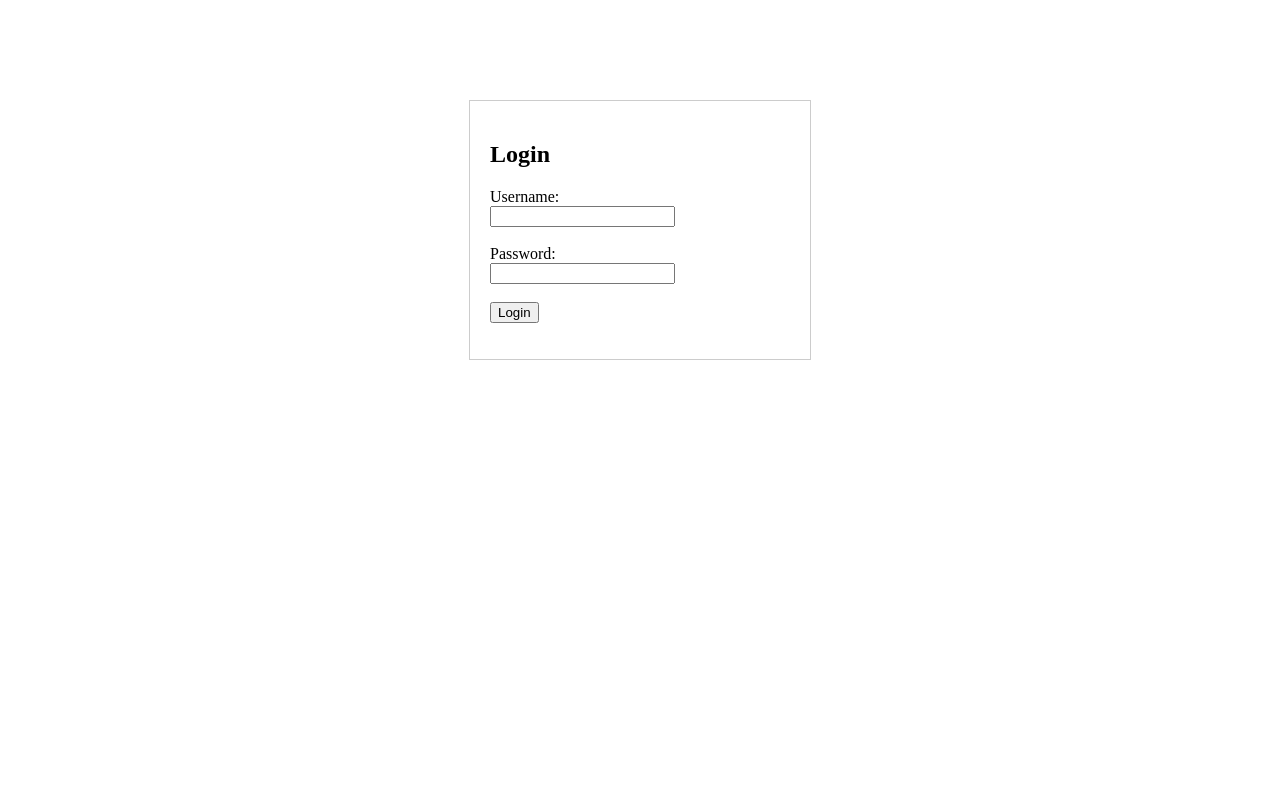
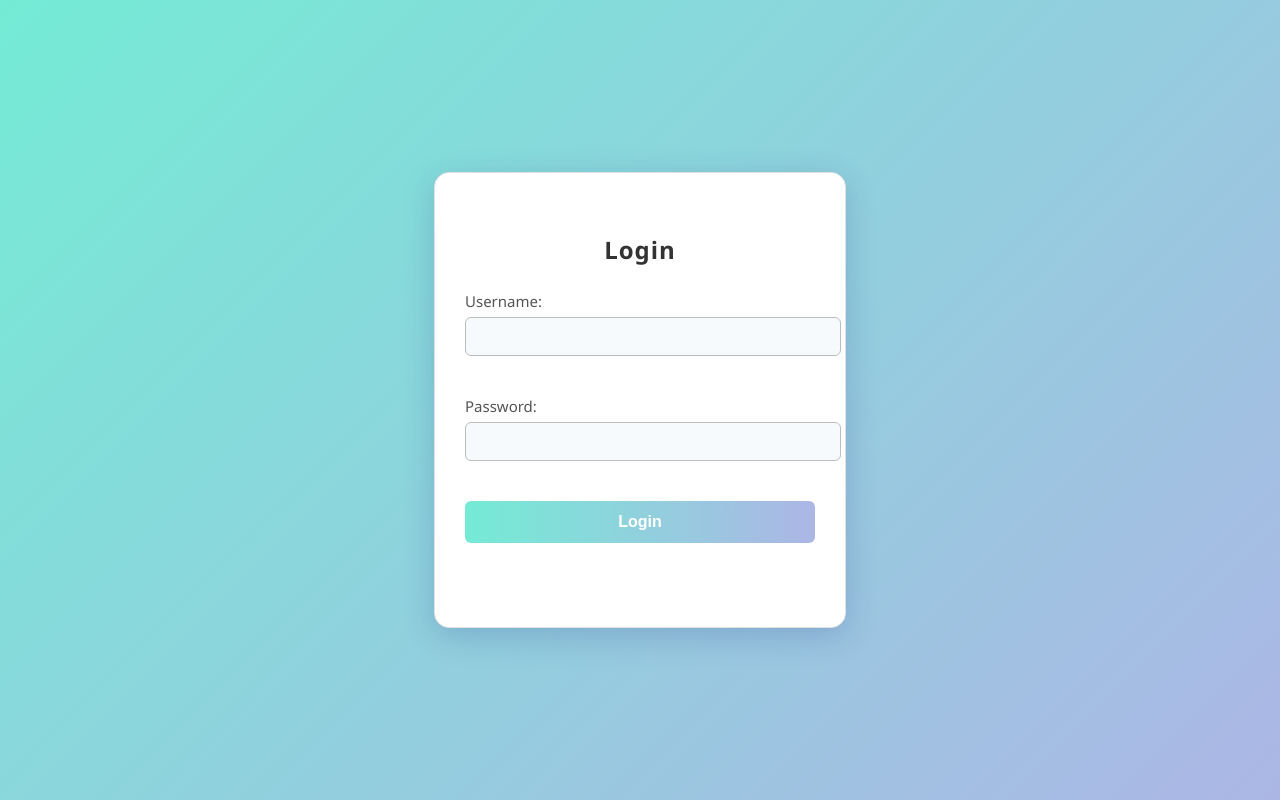
Before and after one commit to MadanDhungel/resume, a plain HTML site: page index.html in a window 1280 px wide. Drawn offline with Linux system fonts and the light colour scheme.

Commit message:
Resolved login issue with adding colour feature

```diff
--- a/index.html
+++ b/index.html
@@ -3,12 +3,75 @@
 <head>
   <title>Login Page</title>
   <style>
+    body {
+      background: linear-gradient(135deg, #74ebd5 0%, #ACB6E5 100%);
+      min-height: 100vh;
+      margin: 0;
+      font-family: 'Segoe UI', Arial, sans-serif;
+      display: flex;
+      align-items: center;
+      justify-content: center;
+    }
     .login-box {
-      max-width: 300px;
+      background: #fff;
+      max-width: 350px;
+      width: 100%;
       margin: auto;
-      padding: 20px;
-      border: 1px solid #ccc;
-      margin-top: 100px;
+      padding: 40px 30px 30px 30px;
+      border-radius: 15px;
+      box-shadow: 0 8px 32px 0 rgba(31, 38, 135, 0.2);
+      border: 1px solid #e0e0e0;
+      text-align: center;
+    }
+    .login-box h2 {
+      margin-bottom: 25px;
+      color: #333;
+      letter-spacing: 1px;
+    }
+    .login-box label {
+      float: left;
+      margin-bottom: 6px;
+      color: #555;
+      font-size: 15px;
+    }
+    .login-box input[type="text"],
+    .login-box input[type="password"] {
+      width: 100%;
+      padding: 10px 12px;
+      margin-bottom: 18px;
+      border: 1px solid #bdbdbd;
+      border-radius: 6px;
+      background: #f7fafd;
+      font-size: 15px;
+      transition: border 0.2s;
+    }
+    .login-box input[type="text"]:focus,
+    .login-box input[type="password"]:focus {
+      border: 1.5px solid #74ebd5;
+      outline: none;
+      background: #fff;
+    }
+    .login-box button {
+      width: 100%;
+      padding: 12px;
+      background: linear-gradient(90deg, #74ebd5 0%, #ACB6E5 100%);
+      border: none;
+      border-radius: 6px;
+      color: #fff;
+      font-size: 16px;
+      font-weight: bold;
+      cursor: pointer;
+      transition: background 0.2s;
+      margin-bottom: 10px;
+    }
+    .login-box button:hover {
+      background: linear-gradient(90deg, #ACB6E5 0%, #74ebd5 100%);
+    }
+    #error {
+      color: #e74c3c;
+      margin-top: 10px;
+      min-height: 20px;
+      font-size: 14px;
     }
   </style>
 </head>
@@ -38,7 +101,6 @@
         document.getElementById('error').innerText = "Invalid username or password!";
       }
     }
-  </script>
-
+    </script>
 </body>
 </html>
```
